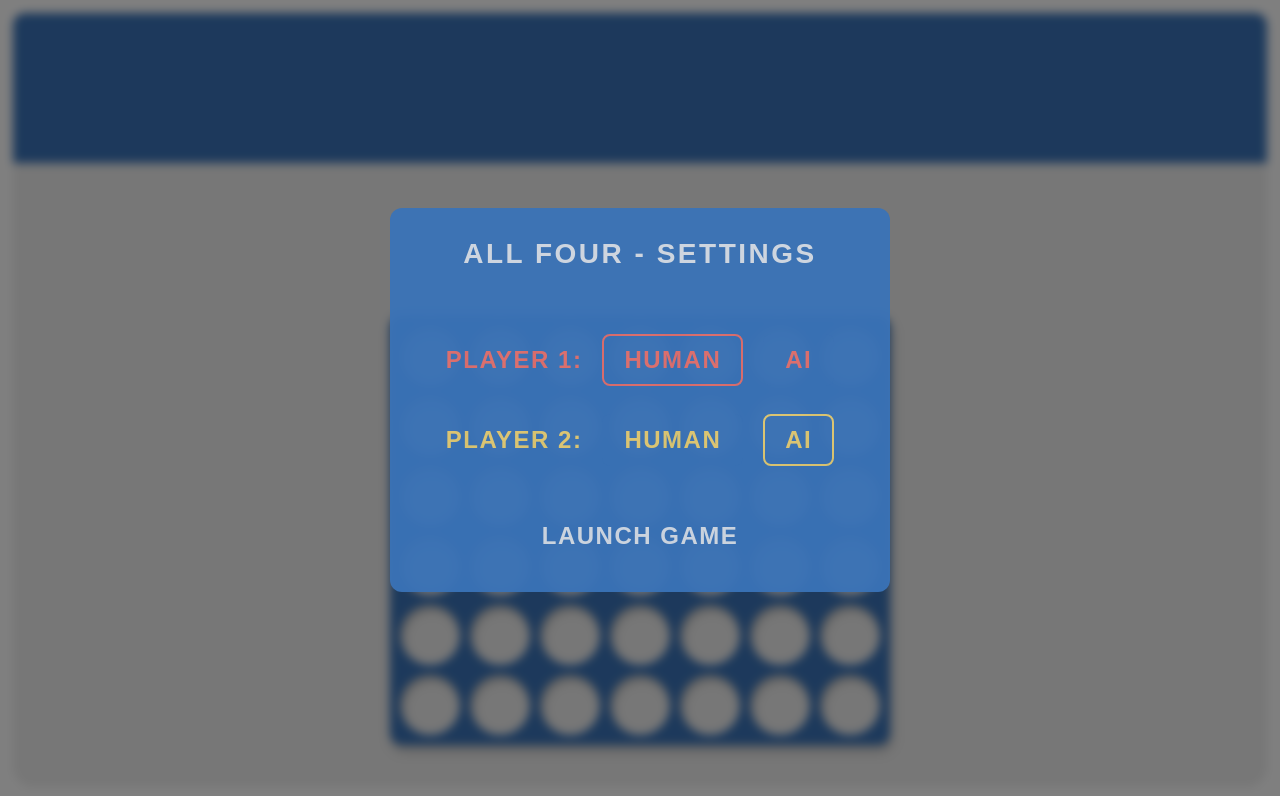
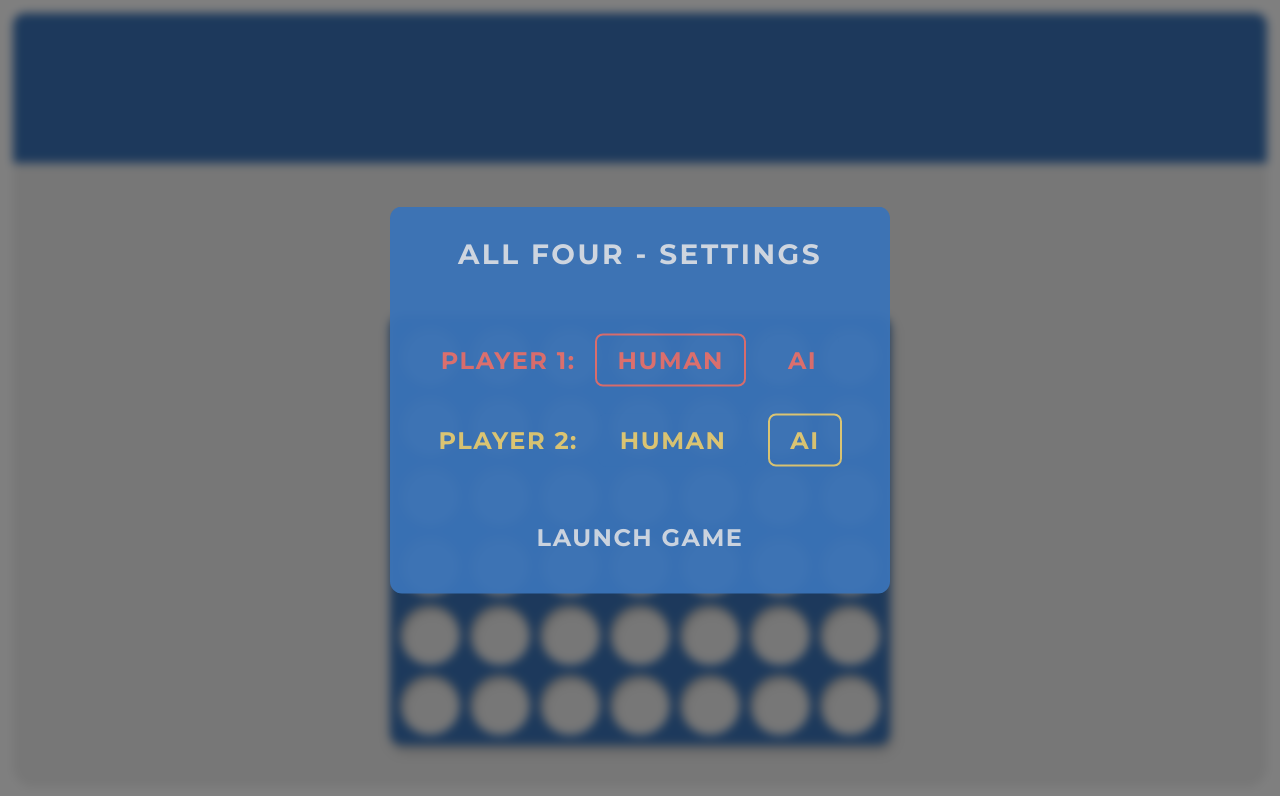
Before and after one commit to DaleKMillington/all-four, a React (Vite) app: page / in a window 1280 px wide. Shown: the top 796 px of the page. Built offline with nearby package versions, Linux system fonts and the light colour scheme.

Commit message:
Changed font to monserrat

```diff
--- a/index.html
+++ b/index.html
@@ -4,6 +4,7 @@
     <meta charset="UTF-8" />
     <!-- Deal with favicon later -->
     <!--<link rel="icon" type="image/svg+xml" href="/vite.svg" />-->
+    <link href="https://fonts.googleapis.com/css2?family=Montserrat:wght@400;700&display=swap" rel="stylesheet">
     <meta name="viewport" content="width=device-width, initial-scale=1.0" />
     <title>All Four</title>
   </head>
--- a/src/components/statPanel/statPanel.scss
+++ b/src/components/statPanel/statPanel.scss
@@ -42,7 +42,7 @@
         right: 20px;
         color: $background-color;
         background: transparent;
-        font-size: 16px;
+        font-size: 20px;
         font-weight: bold;
         letter-spacing: 2px;
         z-index: 2;
--- a/src/scss/_global.scss
+++ b/src/scss/_global.scss
@@ -2,8 +2,9 @@
 
 body {
     position: relative;
-    font-family: 'Arial', sans-serif;
+    font-family: 'Montserrat', sans-serif;
     background: #FFF;
     padding: 1vw;
     overflow: hidden;
+    letter-spacing: 1.5px;
 }
```
